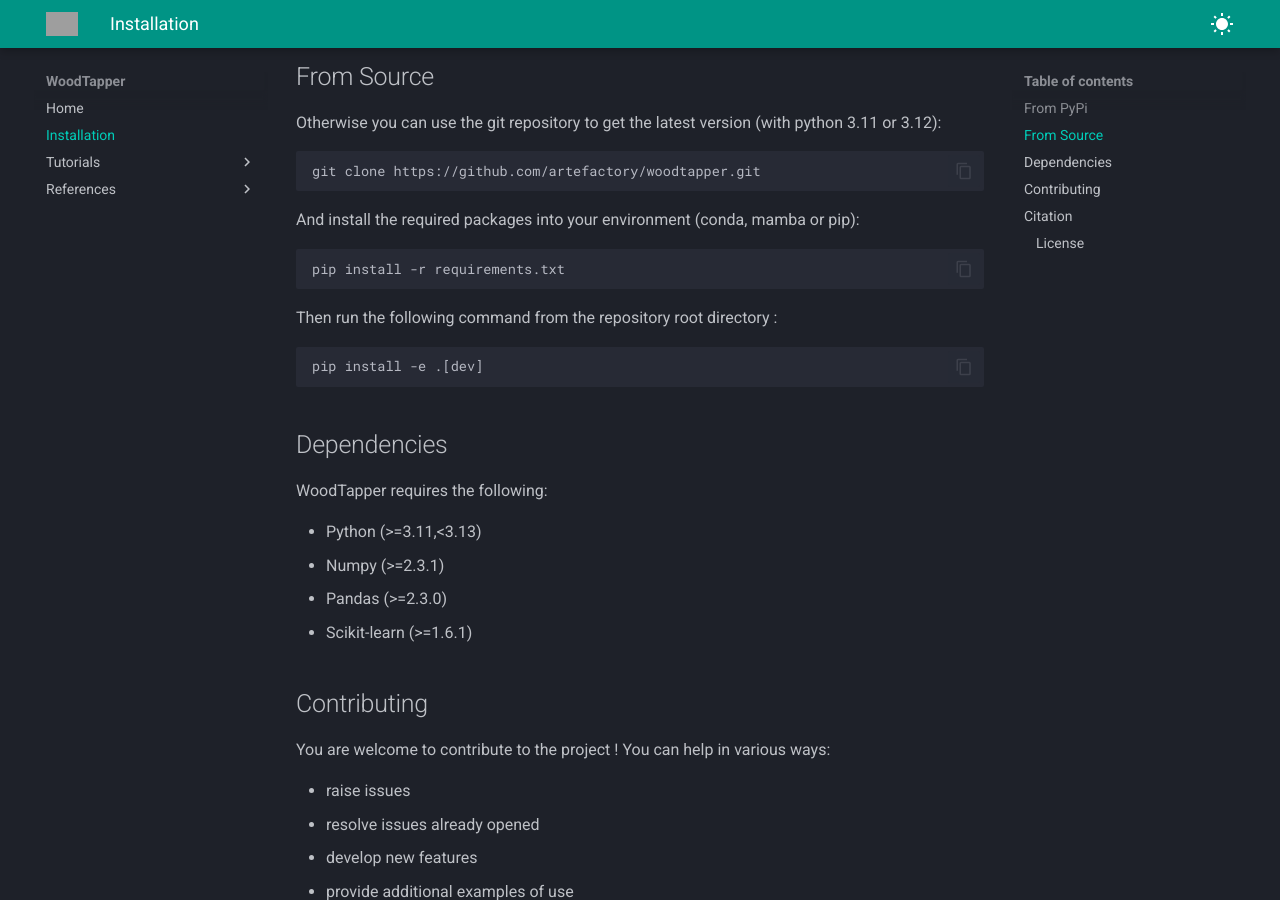
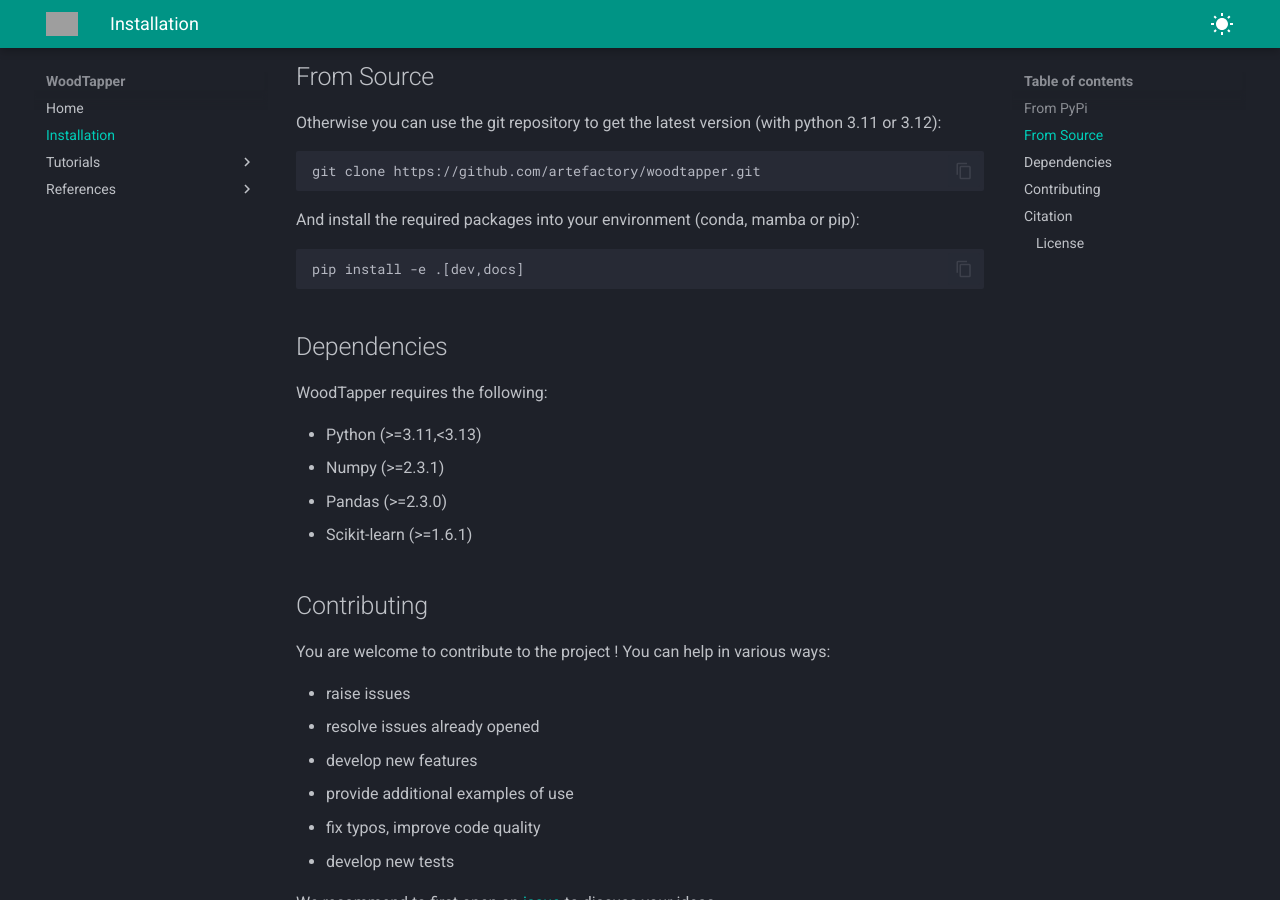
Before and after one commit to artefactory/woodtapper, an MkDocs documentation site: the page built from docs/installation.md, in a window 1280 px wide and 900 px high, scrolled down 359 px. Built offline with MkDocs 1.6.1 and Material for MkDocs 9.7.7, drawn with Linux system fonts in a browser that asks for light colours; grey boxes are pictures that could not be loaded.

Commit message:
UPDATE installation guidelines

````diff
--- a/docs/installation.md
+++ b/docs/installation.md
@@ -16,11 +16,7 @@
 ```
 And install the required packages into your environment (conda, mamba or pip):
 ```bash
-pip install -r requirements.txt
-```
-Then run the following command from the repository root directory :
-```
-pip install -e .[dev]
+pip install -e .[dev,docs]
 ```
 
 ## Dependencies
````
Also changed, not shown: README.md (+1 -2 lines).
